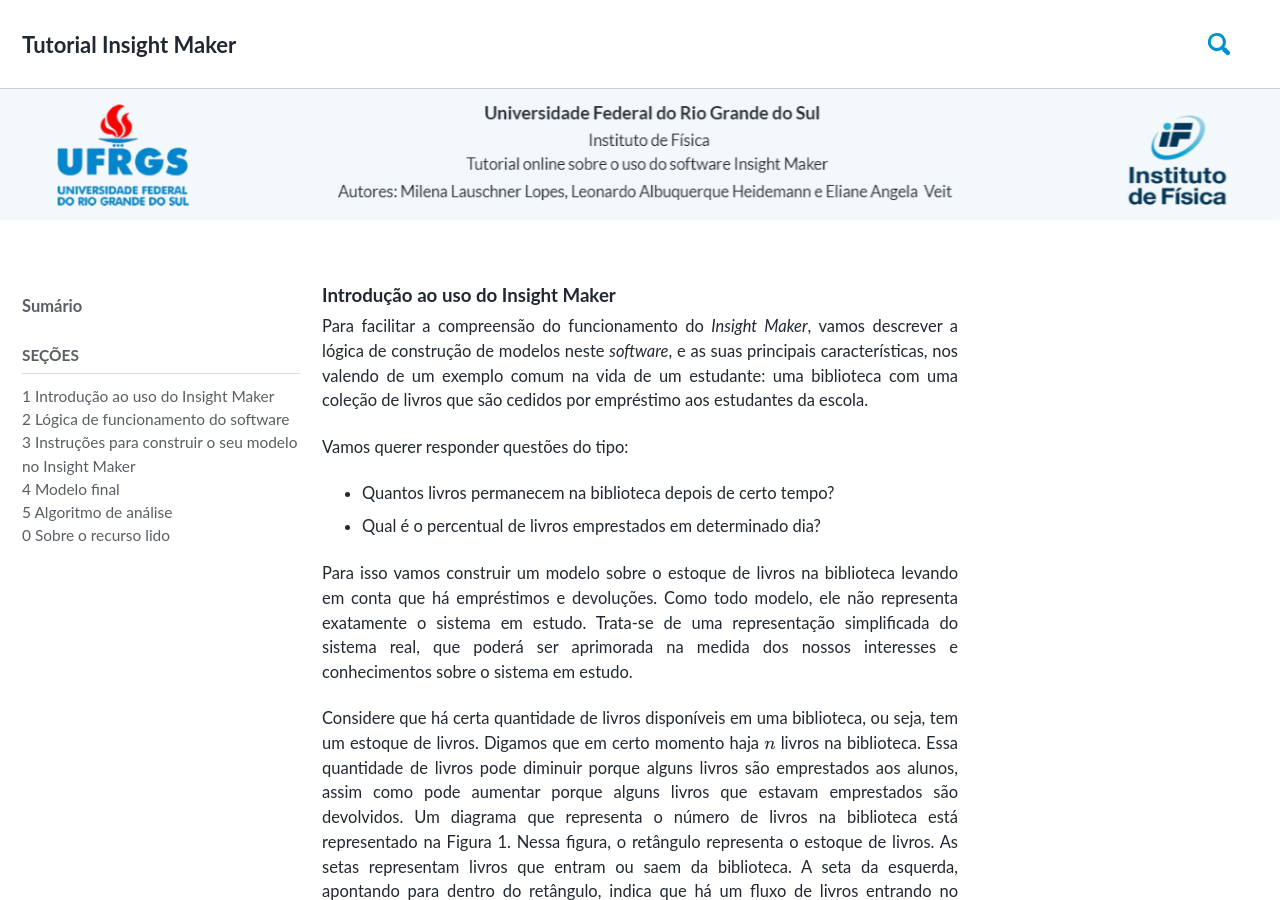
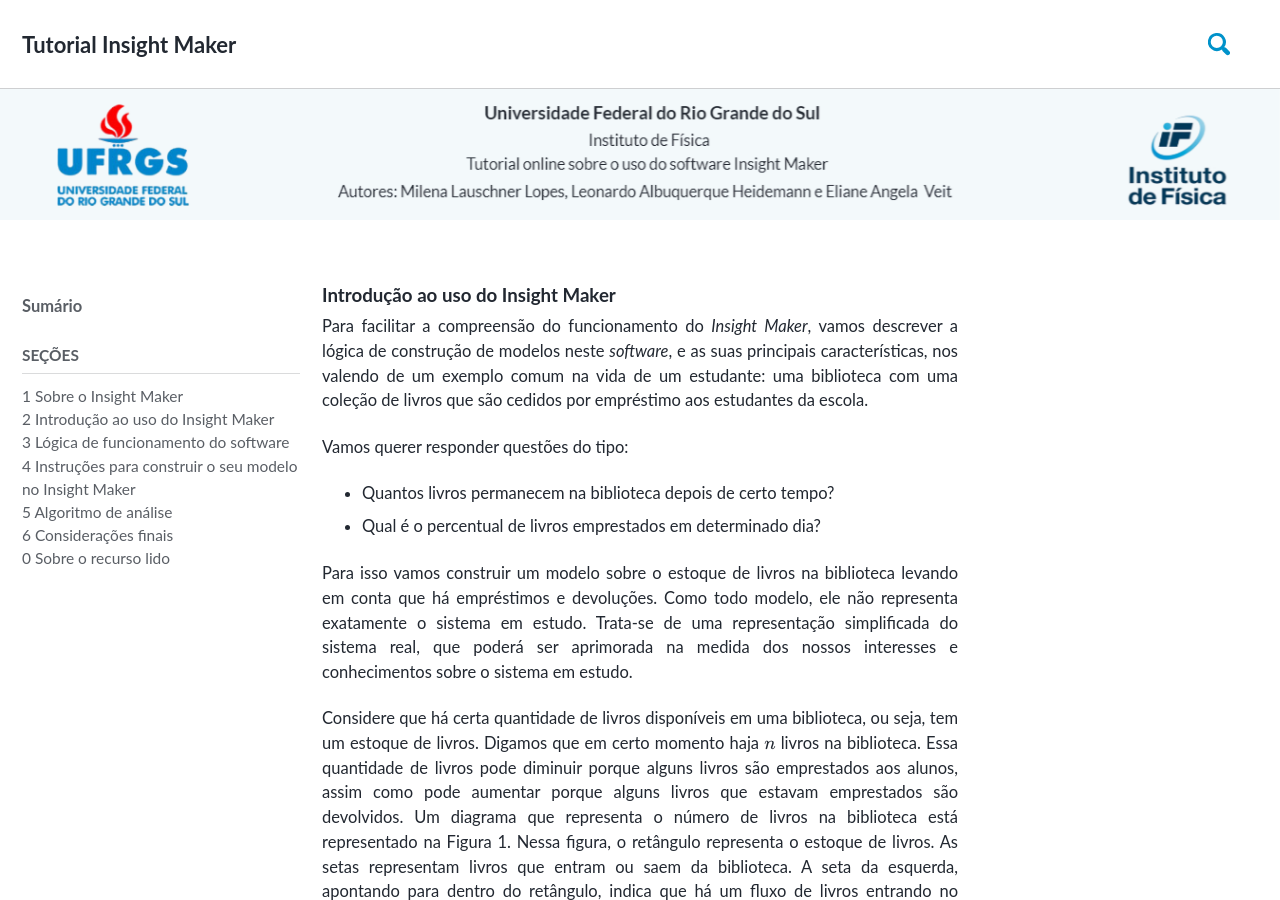
Before and after one commit to milenalauschner/MM, a Jekyll site: the page built from index.md, in a window 1280 px wide and 900 px high. Built offline with Jekyll 4.4.1, drawn with Linux system fonts in a browser that asks for light colours; cached includes are drawn as plain includes; nearby versions of some CDN libraries; some web fonts are replaced; formulas are drawn with MathJax 3.

Commit message:
Update navigation.yml

```diff
--- a/_data/navigation.yml
+++ b/_data/navigation.yml
@@ -3,15 +3,17 @@
 blogroll:
     - title: "Seções"
       children:
-        - title: " 1 Introdução ao uso do Insight Maker"
+        - title: "1 Sobre o Insight Maker"
           url: https://milenalauschner.github.io/MM/
-        - title: "2 Lógica de funcionamento do software"
+        - title: "2 Introdução ao uso do Insight Maker"
           url: https://milenalauschner.github.io/MM/seção2/
-        - title: "3 Instruções para construir o seu modelo no Insight Maker"
+        - title: "3 Lógica de funcionamento do software"
           url: https://milenalauschner.github.io/MM/seção3/
-        - title: "4 Modelo final"
+        - title: "4 Instruções para construir o seu modelo no Insight Maker"
           url: https://milenalauschner.github.io/MM/seção4/
         - title: "5 Algoritmo de análise"
           url: https://milenalauschner.github.io/MM/seção5/
+        - title: "6 Considerações finais"
+          url: https://milenalauschner.github.io/MM/seção6/
         - title: " 0 Sobre o recurso lido"
           url: https://milenalauschner.github.io/MM/seção0/
```
